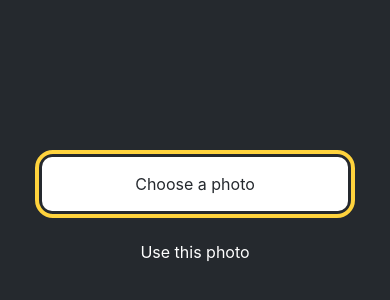
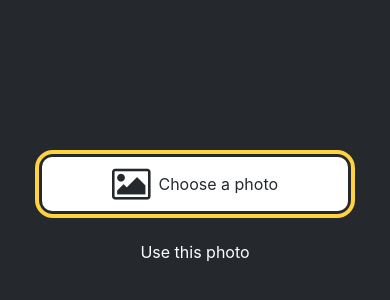
Before and after one commit to romeonatchkebia/first-mobile-app-exercise, a React Native app: screen / in a window 390 px wide. Shown: the part 498-798 px from the top of the page. Built offline with nearby package versions, Linux system fonts and the light colour scheme.

Commit message:
some change

```diff
--- a/src/components/Button.js
+++ b/src/components/Button.js
@@ -14,12 +14,12 @@ export default function Button({ label, theme, onPress }) {
           style={[styles.button, { backgroundColor: "#fff" }]}
           onPress={onPress}
         >
-          {/* <FontAwesome
+          <FontAwesome
             name="picture-o"
-            size={18}
+            size={36}
             color="#25292e"
             style={styles.buttonIcon}
-          /> */}
+          />
           <Text style={[styles.buttonLabel, { color: "#25292e" }]}>
             {label}
           </Text>
```
